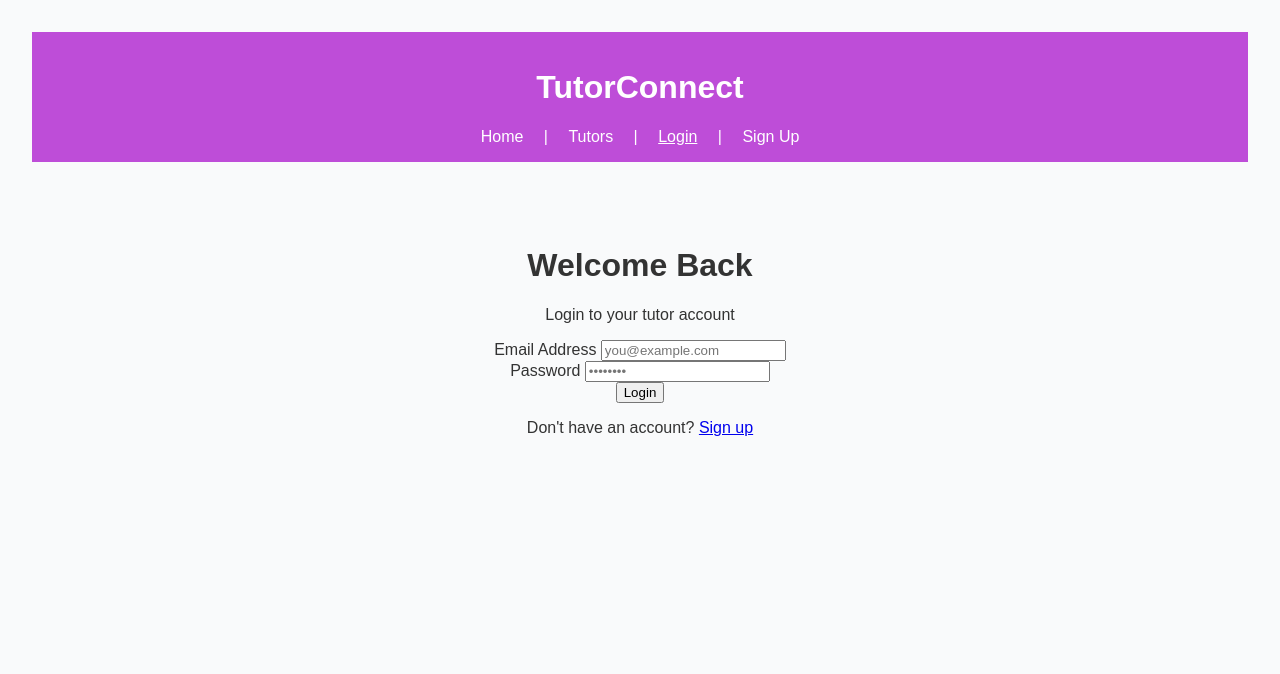
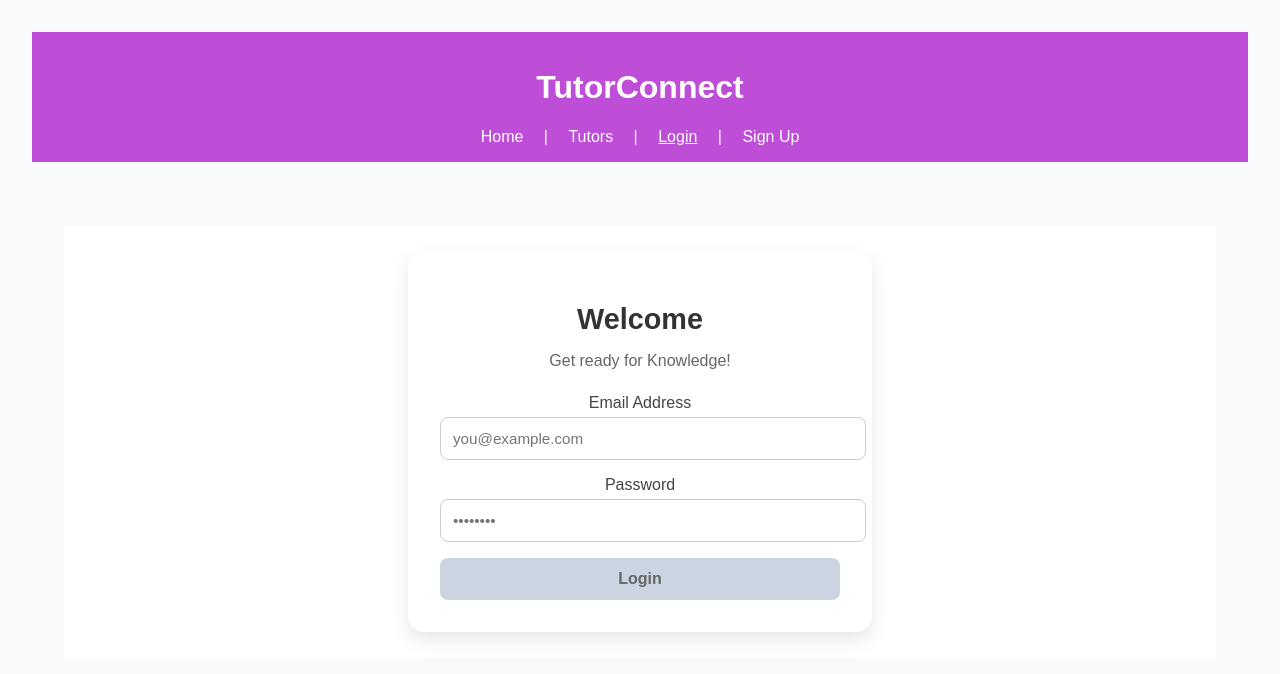
Before and after one commit to L0af1/Website, a Vue app in the folder Tutor/: page /login in a window 1280 px wide. Shown: the top 674 px of the page. Built offline with nearby package versions, Linux system fonts and the light colour scheme.

Commit message:
Updated the css
Got rid of tailwind and changed it to basic css.

```diff
--- a/Tutor/src/Login.vue
+++ b/Tutor/src/Login.vue
@@ -1,4 +1,4 @@
-<template>
+<!-- <template>
     <div class="min-h-screen flex items-center justify-center bg-gradient-to-br from-blue-50 to-indigo-100 p-4">
       <div class="bg-white rounded-2xl shadow-xl p-8 w-full max-w-md">
         <div class="text-center mb-8">
@@ -71,4 +71,206 @@
     // Replace this with actual authentication
     router.push('/tutors')
   }
+  </script>  -->
+
+  <template>
+    <div class="login-container">
+      <div class="login-box">
+        <div class="login-header">
+          <h1>Welcome</h1>
+          <p>Get ready for Knowledge!</p>
+        </div>
+
+        <form @submit.prevent="handleLogin">
+          <div class="form-group">
+            <label for="email">Email Address</label>
+            <input
+              id="email"
+              v-model="email"
+              type="email"
+              required
+              placeholder="you@example.com"
+            />
+          </div>
+
+          <div class="form-group">
+            <label for="password">Password</label>
+            <input
+              id="password"
+              v-model="password"
+              type="password"
+              required
+              placeholder="••••••••"
+            />
+          </div>
+
+          <!-- Password Requirements -->
+          <div v-if="password" class="requirements-box">
+            <p>Password must contain:</p>
+            <ul>
+              <li
+                v-for="(req, index) in requirements"
+                :key="index"
+                :class="{ met: req.test(password) }"
+              >
+                {{ req.label }}
+              </li>
+            </ul>
+          </div>
+
+          <button
+            type="submit"
+            :disabled="!isPasswordValid"
+            :class="{ disabled: !isPasswordValid }"
+          >
+            Login
+          </button>
+        </form>
+      </div>
+    </div>
+  </template>
+
+  <script setup>
+  import { ref, computed } from "vue";
+  import { useRouter } from "vue-router";
+
+  const router = useRouter();
+  const email = ref("");
+  const password = ref("");
+
+  // Password rules
+  const requirements = [
+    { label: "At least 8 characters", test: (pwd) => pwd.length >= 8 },
+    { label: "Contains uppercase letter (A-Z)", test: (pwd) => /[A-Z]/.test(pwd) },
+    { label: "Contains lowercase letter (a-z)", test: (pwd) => /[a-z]/.test(pwd) },
+    { label: "Contains number (0-9)", test: (pwd) => /[0-9]/.test(pwd) },
+    { label: "Contains special character", test: (pwd) => /[.!@#$%^&*(),?":{}|<>]/.test(pwd) }
+  ];
+
+  const isPasswordValid = computed(() => requirements.every((req) => req.test(password.value)));
+
+  const handleLogin = () => {
+    console.log("Login with:", { email: email.value, password: password.value });
+    router.push("/tutors");
+  };
   </script>
+
+  <style scoped>
+  /* Background and layout */
+  .login-container {
+    min-height: 50vh;
+    display: flex;
+    align-items: center;
+    justify-content: center;
+    background: linear-gradient(135deg,white,white);
+    padding: 1rem;
+  }
+
+  /* Login box */
+  .login-box {
+    background: white;
+    padding: 2rem;
+    border-radius: 16px;
+    box-shadow: 0 8px 20px rgba(0, 0, 0, 0.1);
+    width: 100%;
+    max-width: 400px;
+  }
+
+  /* Header text */
+  .login-header {
+    text-align: center;
+    margin-bottom: 1.5rem;
+  }
+  .login-header h1 {
+    font-size: 1.8rem;
+    margin-bottom: 0.5rem;
+    color: #333;
+  }
+  .login-header p {
+    color: #666;
+  }
+
+  /* Form elements */
+  .form-group {
+    margin-bottom: 1rem;
+  }
+  .form-group label {
+    display: block;
+    font-weight: 500;
+    color: #444;
+    margin-bottom: 0.3rem;
+  }
+  .form-group input {
+    width: 100%;
+    padding: 0.75rem;
+    border: 1px solid #ccc;
+    border-radius: 8px;
+    font-size: 0.95rem;
+    outline: none;
+    transition: border-color 0.3s ease, box-shadow 0.3s ease;
+  }
+
+
+  /* Password requirement box */
+  .requirements-box {
+    background: #f8f9fb;
+    padding: 1rem;
+    border-radius: 8px;
+    margin-bottom: 1rem;
+  }
+  .requirements-box p {
+    font-size: 0.85rem;
+    font-weight: 600;
+    color: #333;
+    margin-bottom: 0.5rem;
+  }
+  .requirements-box ul {
+    list-style: none;
+    padding: 0;
+  }
+  .requirements-box li {
+    font-size: 0.8rem;
+    color: #888;
+    margin-bottom: 0.25rem;
+    position: relative;
+    padding-left: 18px;
+  }
+  .requirements-box li::before {
+    content: "✗";
+    position: absolute;
+    left: 0;
+    color: #ccc;
+  }
+  .requirements-box li.met {
+    color: #16a34a;
+    font-weight: 600;
+  }
+  .requirements-box li.met::before {
+    content: "✓";
+    color: #16a34a;
+  }
+
+  /* Login button */
+  button {
+    width: 100%;
+    background-color: #2563eb;
+    color: white;
+    font-weight: 600;
+    padding: 0.75rem;
+    border: none;
+    border-radius: 8px;
+    font-size: 1rem;
+    cursor: pointer;
+    transition: all 0.3s ease;
+  }
+  button:hover {
+    background-color: #1d4ed8;
+    box-shadow: 0 4px 8px rgba(37, 99, 235, 0.3);
+  }
+  button.disabled {
+    background-color: #cbd5e1;
+    color: #666;
+    cursor: not-allowed;
+    box-shadow: none;
+  }
+  </style>
--- a/Tutor/src/Signup.vue
+++ b/Tutor/src/Signup.vue
@@ -1,4 +1,136 @@
+
 <template>
+  <div class="min-h-screen flex items-center justify-center bg-gradient-to-br from-blue-50 to-indigo-100 p-4">
+    <div class="bg-white rounded-2xl shadow-xl p-8 w-full max-w-md">
+      <div class="text-center mb-8">
+        <h1 class="text-3xl font-bold text-gray-800 mb-2">Welcome </h1>
+        <p class="text-gray-600">Get ready for Knowledgae!</p>
+      </div>
+
+      <form @submit.prevent="handleLogin">
+        <div class="mb-4">
+          <label for="email" class="block text-sm font-medium text-gray-700 mb-2">
+            Email Address
+          </label>
+          <input
+            id="email"
+            v-model="email"
+            type="email"
+            required
+            placeholder="you@example.com"
+            class="w-full px-4 py-3 border border-gray-300 rounded-lg focus:ring-2 focus:ring-blue-500 focus:border-transparent outline-none transition"
+          />
+        </div>
+
+        <div class="mb-4">
+          <label for="password" class="block text-sm font-medium text-gray-700 mb-2">
+            Password
+          </label>
+          <input
+            id="password"
+            v-model="password"
+            type="password"
+            required
+            placeholder="••••••••"
+            class="w-full px-4 py-3 border border-gray-300 rounded-lg focus:ring-2 focus:ring-blue-500 focus:border-transparent outline-none transition"
+          />
+        </div>
+
+        <!-- Password Requirements -->
+        <div v-if="password" class="mb-6 p-4 bg-gray-50 rounded-lg">
+          <p class="text-xs font-medium text-gray-700 mb-2">Password must contain:</p>
+          <div class="space-y-1">
+            <div
+              v-for="(req, index) in requirements"
+              :key="index"
+              class="flex items-center gap-2"
+            >
+              <span
+                class="text-xs font-bold"
+                :class="req.test(password) ? 'text-green-500' : 'text-gray-300'"
+              >
+                {{ req.test(password) ? '✓' : '✗' }}
+              </span>
+              <span
+                class="text-xs"
+                :class="req.test(password) ? 'text-green-600' : 'text-gray-500'"
+              >
+                {{ req.label }}
+              </span>
+            </div>
+          </div>
+        </div>
+
+        <button
+          type="submit"
+          :disabled="!isPasswordValid"
+          class="w-full font-semibold py-3 rounded-lg transition duration-200 shadow-md"
+          :class="isPasswordValid
+            ? 'bg-blue-600 hover:bg-blue-700 text-white hover:shadow-lg'
+            : 'bg-gray-300 text-gray-500 cursor-not-allowed'"
+        >
+          Login
+        </button>
+      </form>
+
+
+    </div>
+  </div>
+</template>
+
+<script setup>
+import { ref, computed } from 'vue'
+import { useRouter } from 'vue-router'
+
+const router = useRouter()
+const email = ref('')
+const password = ref('')
+
+// Password requirements
+const requirements = [
+  {
+    label: 'At least 8 characters',
+    test: (pwd) => pwd.length >= 8
+  },
+  {
+    label: 'Contains uppercase letter (A-Z)',
+    test: (pwd) => /[A-Z]/.test(pwd)
+  },
+  {
+    label: 'Contains lowercase letter (a-z)',
+    test: (pwd) => /[a-z]/.test(pwd)
+  },
+  {
+    label: 'Contains number (0-9)',
+    test: (pwd) => /[0-9]/.test(pwd)
+  },
+  {
+    label: 'Contains special character (. ! @ # $ % etc)',
+    test: (pwd) => /[.!@#$%^&*()_+\-=\[\]{};':"\\|,.<>\/?]/.test(pwd)
+  }
+]
+
+// Check if all requirements are met
+const isPasswordValid = computed(() => {
+  if (!password.value) return false
+  return requirements.every(req => req.test(password.value))
+})
+
+const handleLogin = () => {
+  // Add the authentication logic here
+
+
+
+  console.log('Login with:', { email: email.value, password: password.value })
+
+  // For i had to just redirect to tutors page
+  // Replace this with actual authentication
+  router.push('/tutors')
+}
+</script>
+
+
+<!-- <template>
   <div class="min-h-screen flex items-center justify-center bg-gradient-to-br from-blue-50 to-indigo-100 p-4">
     <div class="bg-white rounded-2xl shadow-xl p-8 w-full max-w-md">
       <div class="text-center mb-8">
@@ -57,11 +189,14 @@ const email = ref('')
 const password = ref('')
 
 const handleLogin = () => {
-  // Add your authentication logic here
+  // Add the authentication logic here
+
+
+
   console.log('Login with:', { email: email.value, password: password.value })
 
-  // For now, just redirect to tutors page
+  // For i had to just redirect to tutors page
   // Replace this with actual authentication
   router.push('/tutors')
 }
-</script>
+</script> -->
--- a/Tutor/src/TutorProfile.vue
+++ b/Tutor/src/TutorProfile.vue
@@ -1,7 +1,7 @@
 <template>
     <div class="p-6">
       <h1 class="text-2xl font-bold mb-4">Tutor Profile</h1>
-      <!-- Add tutor profile details here -->
+
 
     <!-- <p>Tutor ID: {{ tutorId }}</p>
     <p>Tutor: {{ tutor.name }}</p>
```
Also changed, not shown: 1 other file (tests, documents, lock files or other folders).
